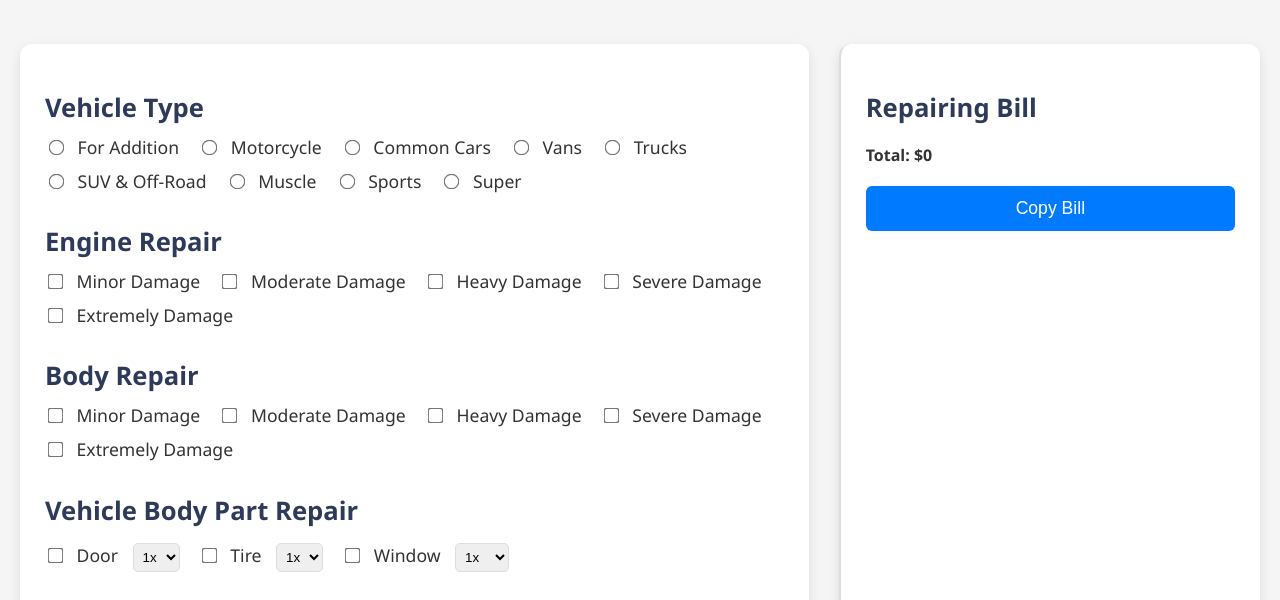
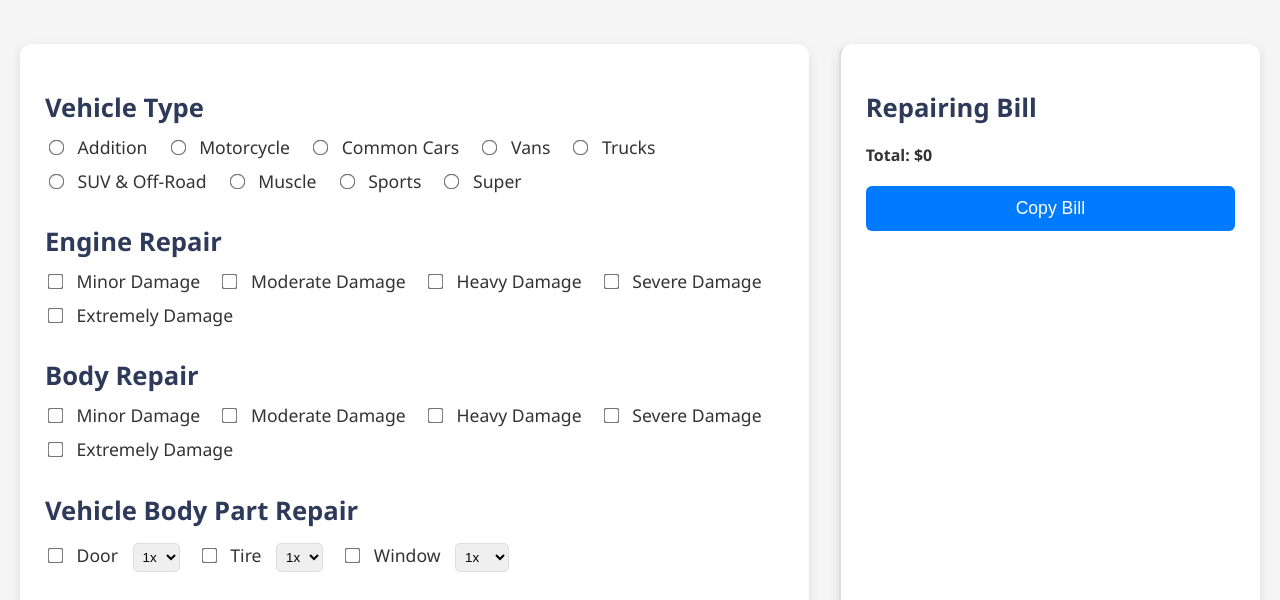
Before and after one commit to npxfoulgaming/businessCalculator, a plain HTML site: page index.html in a window 1280 px wide. Shown: the part 125-725 px from the top of the page. Drawn offline with Linux system fonts and the light colour scheme.

Commit message:
Update index.html

```diff
--- a/index.html
+++ b/index.html
@@ -156,7 +156,7 @@
         <div class="options">
             <div class="section">
                 <h2>Vehicle Type</h2>
-                <label><input type="radio" name="vehicle" value="1"> For Addition</label>
+                <label><input type="radio" name="vehicle" value="1"> Addition</label>
                 <label><input type="radio" name="vehicle" value="1.1"> Motorcycle</label>
                 <label><input type="radio" name="vehicle" value="1.2"> Common Cars</label>
                 <label><input type="radio" name="vehicle" value="1.3"> Vans</label>
```
